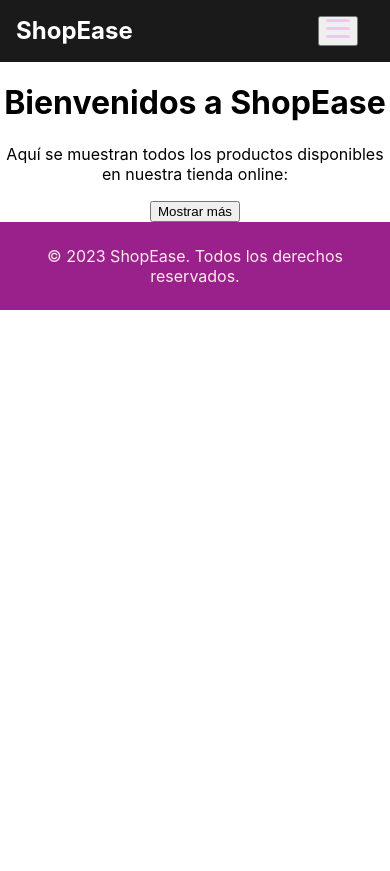
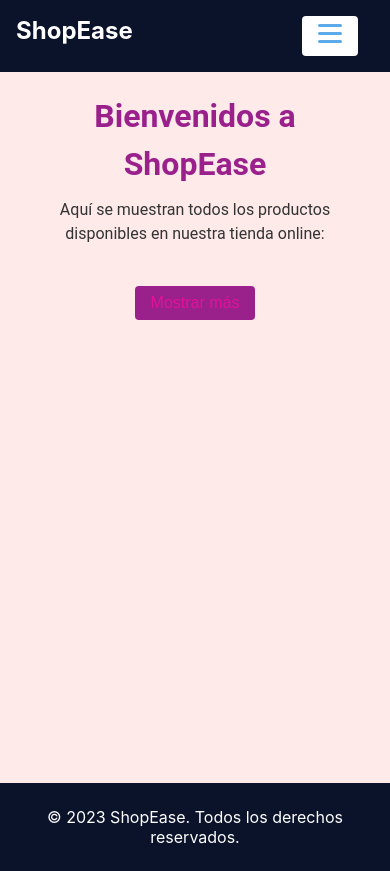
Before and after one commit to Yeyz75/ShopEase, a React (Create React App) app: page /products in a window 390 px wide. Before the commit the page ends 844 px from the top, so only its background shows below. Built offline with nearby package versions, Linux system fonts and the light colour scheme.

Commit message:
Se arreglo los colores de mi Navbar Y Footer

```diff
--- a/src/components/Footer/Footer.css
+++ b/src/components/Footer/Footer.css
@@ -1,7 +1,8 @@
 :root {
-    --primary-color: #E11299;
-    --footer-background: #9A208C;
-    --footer-text-color: #FFEAEA;
+    --color-primary-footer: #0B132B;
+    --color-secondary-footer: #FFFFFF;
+    --color-tertiary-footer: #4B86B4;
+    --color-quaternary-footer: #5DA9E9;
 }
 
 @media (max-width: 768px) {
@@ -11,8 +12,8 @@
 }
 
 footer {
-    background-color: var(--footer-background);
-    color: var(--footer-text-color);
+    background-color: var(--color-primary-footer);
+    color: var(--color-secondary-footer);
     padding: 1.5rem;
 }
 
@@ -29,7 +30,7 @@
 }
 
 .footer-text a {
-    color: var(--primary-color);
+    color: var(--color-tertiary-footer);
     text-decoration: none;
 }
 
--- a/src/components/NavBar/NavBar.css
+++ b/src/components/NavBar/NavBar.css
@@ -1,24 +1,29 @@
 :root {
-    --color-primary: #9A208C;
-    --color-secondary: #FFEAEA;
-    --color-tertiary: #E11299;
-    --color-quaternary: #F5C6EC;
+    --color-primary-navbar: #0B132B;
+    --color-secondary-navbar: #FFFFFF;
+    --color-tertiary-navbar: #4B86B4;
+    --color-quaternary-navbar: #5DA9E9;
 }
 
 .NavBar {
     display: flex;
     justify-content: space-between;
     align-items: center;
-    background-color: var(--color-primary);
-    color: var(--color-secondary);
+    background-color: var(--color-primary-navbar);
+    color: var(--color-secondary-navbar);
     padding: 1rem;
 }
 
 .NavBar__logo a {
     font-size: 1.5rem;
     font-weight: bold;
-    color: var(--color-secondary);
+    color: var(--color-secondary-navbar);
     text-decoration: none;
+}
+
+
+.NavBar button:hover {
+    background-color: var(--color-secondary-navbar);
 }
 
 .NavBar__list {
@@ -33,14 +38,13 @@
 }
 
 .NavBar__list li a {
-    color: var(--color-secondary);
+    color: var(--color-secondary-navbar);
     text-decoration: none;
 }
 
 .NavBar__list li a:hover {
-    color: var(--color-quaternary);
+    color: var(--color-quaternary-navbar);
 }
-
 
 .NavBar__toggle {
     display: none;
@@ -59,7 +63,7 @@
         /* Ajusta la distancia a tu preferencia */
         left: 0;
         right: 0;
-        background-color: var(--color-primary);
+        background-color: var(--color-primary-navbar);
         display: none;
         flex-direction: column;
         margin: 0;
@@ -72,16 +76,17 @@
     }
 
     .NavBar__list li a {
-        color: var(--color-secondary);
+        color: var(--color-secondary-navbar);
         text-decoration: none;
     }
 
     .NavBar__toggle {
         display: block;
-        color: var(--color-quaternary);
+        color: var(--color-quaternary-navbar);
         font-size: 1.5rem;
         margin-right: 1rem;
         cursor: pointer;
+        background-color: var(--color-secondary-navbar);
     }
 
     .NavBar__toggle:focus {
@@ -90,7 +95,7 @@
 
     .NavBar__toggle:hover,
     .NavBar__toggle:focus {
-        color: var(--color-tertiary);
+        background-color: var(--color-primary-navbar);
     }
 
     .NavBar__toggle .icon-bar {
@@ -98,7 +103,7 @@
         width: 1.5rem;
         height: 0.2rem;
         margin-bottom: 0.3rem;
-        background-color: var(--color-quaternary);
+        background-color: var(--color-quaternary-navbar);
         border-radius: 1rem;
     }
 
--- a/src/components/Product/Product.css
+++ b/src/components/Product/Product.css
@@ -1,15 +1,17 @@
 :root {
-    --color-primary: #1a1a1a;
-    --color-secondary: #ffffff;
-    --color-accent: #ff8c00;
+    --color-primary: #9A208C;
+    --color-secondary: #E11299;
+    --background-color: #FFEAEA;
+    --color-accent: #F5C6EC;
     --font-family: "Roboto", sans-serif;
 }
+
 
 .product {
     display: flex;
     flex-direction: column;
     align-items: center;
-    width: 250px;
+    width: 200px;
     margin: 20px;
     padding: 10px;
     border: 1px solid var(--color-primary);
@@ -18,6 +20,13 @@
     background-color: var(--color-secondary);
     color: var(--color-primary);
     font-family: var(--font-family);
+    transition: all 0.3s ease;
+}
+
+.product:hover {
+    transform: translateY(-5px);
+    box-shadow: 0px 5px 5px rgba(0, 0, 0, 0.2);
+    transition: all 0.3s ease;
 }
 
 .product h2 {
@@ -25,12 +34,13 @@
     margin-top: 0;
     margin-bottom: 10px;
     text-align: center;
+    transition: all 0.3s ease;
 }
 
 .product img {
-    width: 150px;
-    height: 150px;
-    object-fit: contain;
+    width: 120px;
+    height: 120px;
+    object-fit: cover;
     margin-bottom: 10px;
 }
 
@@ -39,9 +49,15 @@
     margin-top: 0;
     margin-bottom: 10px;
     text-align: center;
+    transition: all 0.3s ease;
 }
 
 .product p:last-child {
     font-weight: bold;
     color: var(--color-accent);
 }
+
+.product:hover h2,
+.product:hover p {
+    color: var(--color-accent);
+}
--- a/src/pages/Products/Products.css
+++ b/src/pages/Products/Products.css
@@ -1,7 +1,8 @@
 :root {
-    --color-primary: #1a1a1a;
-    --color-secondary: #ffffff;
-    --color-accent: #ff8c00;
+    --color-primary: #9A208C;
+    --color-secondary: #E11299;
+    --background-color: #FFEAEA;
+    --color-accent: #F5C6EC;
     --font-family: "Roboto", sans-serif;
     --breakpoint-sm: 576px;
 }
@@ -11,9 +12,34 @@
     flex-direction: column;
     align-items: center;
     padding: 20px;
-    background-color: var(--color-secondary);
+    background-color: var(--background-color);
     color: var(--color-primary);
     font-family: var(--font-family);
+    min-height: calc(100vh - 173px);
+}
+
+.header,
+.products p {
+    text-align: center;
+    line-height: 1.5;
+}
+
+.header {
+    margin-bottom: 20px;
+}
+
+.product-wrapper {
+    display: flex;
+    flex-wrap: wrap;
+    justify-content: center;
+    gap: 20px;
+}
+
+.container {
+    display: flex;
+    flex-wrap: wrap;
+    justify-content: center;
+    align-items: flex-start;
 }
 
 .products h1 {
@@ -28,17 +54,35 @@
     margin-top: 0;
     margin-bottom: 20px;
     text-align: center;
+    color: #333;
+    /* Cambiamos el color de la descripción de los productos para que se vea más legible */
+}
+
+button {
+    background-color: var(--color-primary);
+    border: none;
+    border-radius: 4px;
+    color: var(--color-secondary);
+    cursor: pointer;
+    font-size: 1rem;
+    padding: 0.5rem 1rem;
+    transition: background-color 0.2s ease-in-out, color 0.2s ease-in-out;
+}
+
+button:hover {
+    background-color: var(--color-secondary);
+    color: var(--color-primary);
 }
 
 @media (min-width: var(--breakpoint-sm)) {
     .products {
-        flex-direction: row;
-        justify-content: center;
-        flex-wrap: wrap;
+        background-color: var(--color-secondary);
     }
 
+    /* Hacer que el ancho máximo del texto de descripción del producto sea un poco más grande */
     .products p {
         max-width: 800px;
+        /* Ajustamos el ancho máximo del texto de descripción del producto para que se vea más legible */
         margin-left: auto;
         margin-right: auto;
     }
--- a/src/pages/Products/Products.jsx
+++ b/src/pages/Products/Products.jsx
@@ -1,10 +1,11 @@
 import React, { useState } from "react";
 import Product from "../../components/Product";
 import getProductBrands from "../../services/productapi";
+import "./Products.css";
 
 const Products = () => {
   const [products, setProducts] = useState([]);
-  const [numProductsToShow] = useState(10);
+  const [numProductsToShow] = useState(20);
   const [loaded, setLoaded] = useState(false);
 
   const handleClick = async () => {
@@ -17,16 +18,21 @@
 
   return (
     <div className="products">
+      <div className="header">
         <h1>Bienvenidos a ShopEase</h1>
         <p>
           Aquí se muestran todos los productos disponibles en nuestra tienda
           online:
         </p>
+      </div>
+      <div className="product-wrapper">
         {loaded &&
-        products
-          .slice(0, numProductsToShow)
-          .map((product) => <Product key={product.id} product={product} />)}
-
+          products.slice(0, numProductsToShow).map((product) => (
+            <div key={product.id} className="product-container">
+              <Product product={product} />
+            </div>
+          ))}
+      </div>
       <button onClick={handleClick}>Mostrar más</button>
     </div>
   );
```
Lines whose indentation alone changed are shown as unchanged.
